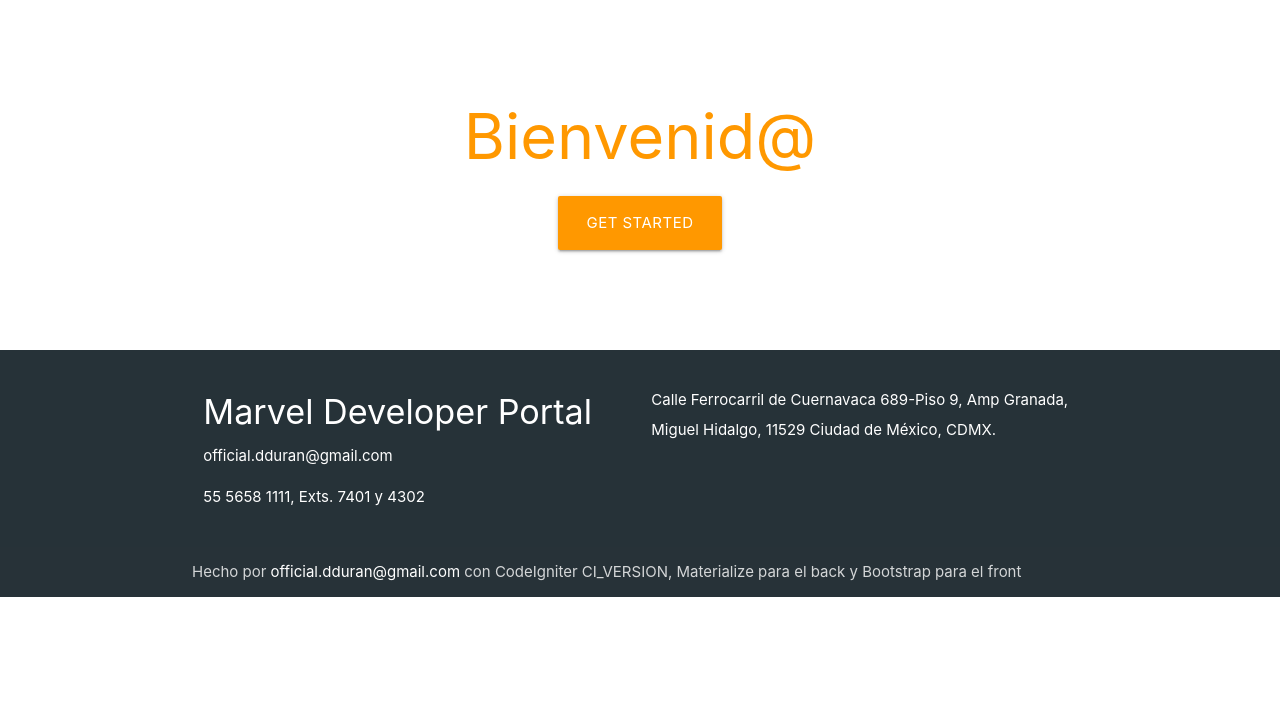
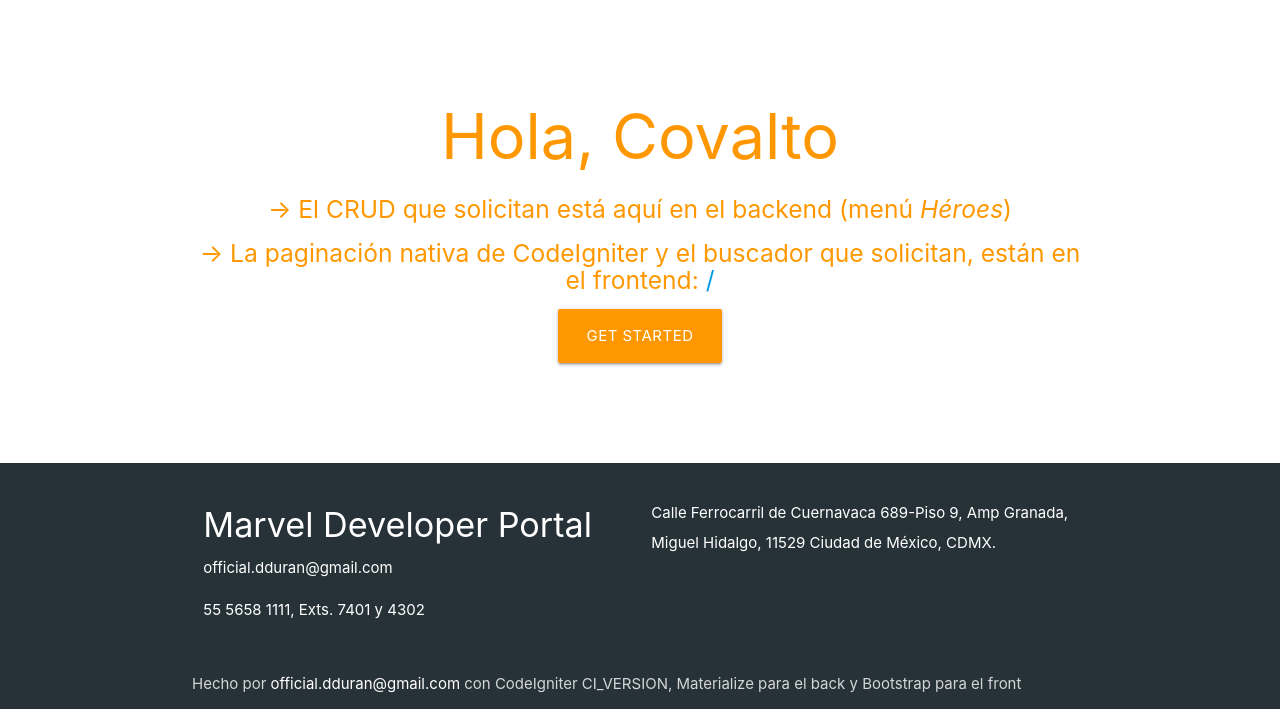
Before and after one commit to dduranr/developer.marvel.com, a CodeIgniter 4 app: template app/Views/back/auth/welcome.php in a window 1280 px wide. Shown: the top 709 px of the page. Run offline with PHP 8.4 and a stand-in for CodeIgniter, Linux system fonts and the light colour scheme; the template is opened without the code that fills it, so the values that code supplies are empty; some libraries are stand-ins or nearby versions.

Commit message:
Limpieza

```diff
--- a/app/Config/Constants.php
+++ b/app/Config/Constants.php
@@ -131,7 +131,7 @@ defined('GROUPADMINS') OR define('GROUPADMINS', array(1,4));
 // ID's de los administradores normales
 defined('ADMINS') OR define('ADMINS', array(1, 2));
 
-defined('APPNAME') OR define('APPNAME', 'Tu espacio');
+defined('APPNAME') OR define('APPNAME', 'Developer Marvel');
 
 defined('MIMETYPESIMG') OR define('MIMETYPESIMG', array(
     'image/png',
--- a/app/Controllers/Back/User.php
+++ b/app/Controllers/Back/User.php
@@ -55,7 +55,6 @@ class User extends BaseController
 
     /**
      * Método encargado de mostrar formulario para crear usuario desde el back
-     * Para este proyecto de developer-marvel-covalto.local, no es necesario el campo descripción con TinyMCE ni cargar foto de perfil, así que, para dejo estos métodos (create y store) tal como están, funcionando con estos campos extra por si me sirven en el futuro. Pero NO se utilizan estos métodos. Los que se utilizan son el register y storeRegister.
      *
      * @return view Formulario para crear ítem
      */
@@ -71,7 +70,6 @@ class User extends BaseController
 
     /**
      * Método encargado de crear ítem en BD
-     * Para este proyecto de developer-marvel-covalto.local, no es necesario el campo descripción con TinyMCE ni cargar foto de perfil, así que, para dejo estos métodos (create y store) tal como están, funcionando con estos campos extra por si me sirven en el futuro. Pero NO se utilizan estos métodos. Los que se utilizan son el register y storeRegister.
      *
      * @return void
      */
--- a/app/Views/back/auth/welcome.php
+++ b/app/Views/back/auth/welcome.php
@@ -13,10 +13,19 @@
                 else $nombreDelUser = $this->session->name;
             ?>
 
-            <h1 class="header center orange-text">Bienvenid@ <?php echo $nombreDelUser; ?></h1>
-            <?php if(isset($this->session->name_group) && strlen($this->session->name_group)>0) : ?>
-                <h4 class="header center orange-text">(<?php echo $this->session->name_group; ?>)</h4>
-            <?php endif; ?>
+            <h1 class="header center orange-text">Hola, Covalto</h1>
+            <ul>
+                <li>
+                    <h5 class="header center orange-text">
+                        -> El CRUD que solicitan está aquí en el backend (menú <i>Héroes</i>)
+                    </h5>
+                </li>
+                <li>
+                    <h5 class="header center orange-text">
+                        -> La paginación nativa de CodeIgniter y el buscador que solicitan, están en el frontend: <a href="<?php echo base_url('/'); ?>" target="_blank"><?php echo base_url('/'); ?></a>
+                    </h5>
+                </li>
+            </ul>
 
             <div class="row center">
                 <a href="#!" id="download-button" class="btn-large waves-effect waves-light orange">Get Started</a>
--- a/app/Views/back/layout/footer-scripts.php
+++ b/app/Views/back/layout/footer-scripts.php
@@ -38,7 +38,7 @@
     <script src="https://www.google.com/recaptcha/api.js?render=<?php echo GOOGLE_SITEKEY; ?>"></script>
     <script>
         grecaptcha.ready(function() {
-            grecaptcha.execute('<?php echo GOOGLE_SITEKEY; ?>', {action: 'tuespacio'}).then(function(token) {
+            grecaptcha.execute('<?php echo GOOGLE_SITEKEY; ?>', {action: 'developermarvel'}).then(function(token) {
                 jQuery('.g-recaptcha-response').val(token);
             });
         });
--- a/app/Views/back/layout/header.php
+++ b/app/Views/back/layout/header.php
@@ -68,12 +68,6 @@
                     <?php endif; ?>
                 </li>
 
-                <li>
-                    <a class="btn-floating btn-small pulse" href="<?php echo base_url('backend/configuraciones/index'); ?>">
-                        <i class="material-icons white-text">settings</i>
-                    </a>
-                </li>
-
             </ul>
         </div>
     </nav>
--- a/app/Views/front/busqueda-resultados.php
+++ b/app/Views/front/busqueda-resultados.php
@@ -90,7 +90,7 @@
                 <?php else : ?>
                     <div class="mt-5 text-start">
                         <h3>No existe ningún superhéroe en la base de datos.</h3>
-                        <p>Impórtalos primero. Para ello inicia sesión <a href="http://developer-marvel-covalto.local/index.php/auth/login" target="_blank">aquí</a> y luego ve al menú <strong>Héroes > Importar</strong></p>
+                        <p>Impórtalos primero. Para ello inicia sesión <a href="<?php echo base_url('auth/login'); ?>" target="_blank">aquí</a> y luego ve al menú <strong>Héroes > Importar</strong></p>
                     </div>
                 <?php endif; ?>
             </div>
--- a/app/Views/front/index.php
+++ b/app/Views/front/index.php
@@ -98,7 +98,7 @@
                 <?php else : ?>
                     <div class="mt-5 text-start">
                         <h3>No existe ningún superhéroe en la base de datos.</h3>
-                        <p>Impórtalos primero. Para ello inicia sesión <a href="http://developer-marvel-covalto.local/index.php/auth/login" target="_blank">aquí</a> y luego ve al menú <strong>Héroes > Importar</strong></p>
+                        <p>Impórtalos primero. Para ello inicia sesión <a href="<?php echo base_url('auth/login'); ?>" target="_blank">aquí</a> y luego ve al menú <strong>Héroes > Importar</strong></p>
                     </div>
                 <?php endif; ?>
             </div>
```
Also changed, not shown: leeme.txt (+22 -3 lines).
